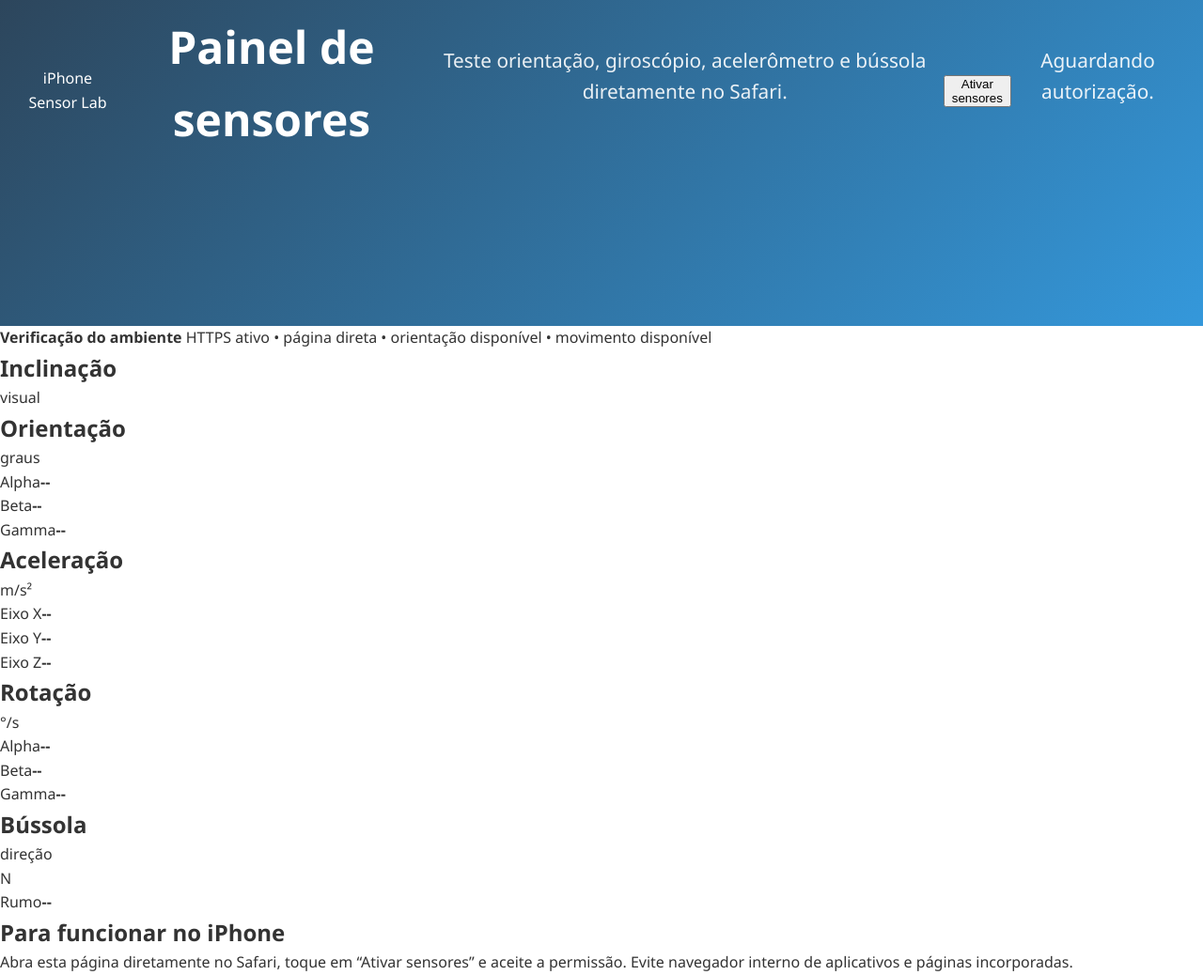
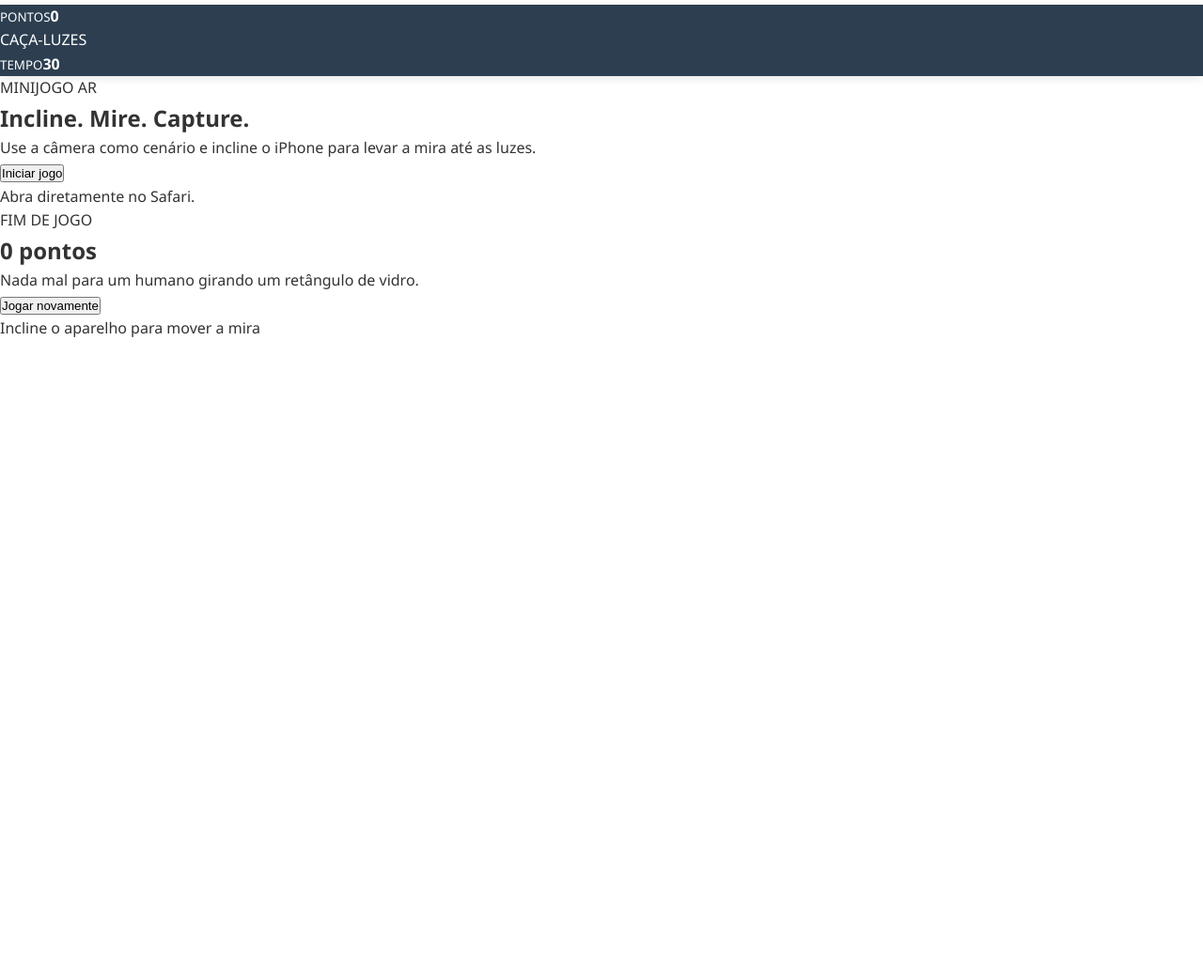
Before and after one commit to Arthur1440/teste-art92, a plain HTML site: page index.html in a window 1280 px wide. Shown: the part 153-1191 px from the top of the page at 94% size. After the commit the page ends 800 px from the top, so only its background shows below. Drawn offline with Linux system fonts and the light colour scheme.

Commit message:
Transforma painel de sensores em jogo com câmera

```diff
--- a/index.html
+++ b/index.html
@@ -1,76 +1,40 @@
-<!DOCTYPE html>
+<!doctype html>
 <html lang="pt-BR">
 <head>
-  <meta charset="UTF-8">
-  <meta name="viewport" content="width=device-width, initial-scale=1, viewport-fit=cover">
-  <meta name="theme-color" content="#0b1020">
-  <title>Painel de Sensores do iPhone</title>
+  <meta charset="utf-8">
+  <meta name="viewport" content="width=device-width,initial-scale=1,viewport-fit=cover,user-scalable=no">
+  <meta name="theme-color" content="#10120f">
+  <title>Caça-Luzes AR</title>
   <link rel="stylesheet" href="styles.css">
 </head>
 <body>
-  <main class="app">
-    <section class="hero">
-      <span class="badge">iPhone Sensor Lab</span>
-      <h1>Painel de sensores</h1>
-      <p>Teste orientação, giroscópio, acelerômetro e bússola diretamente no Safari.</p>
-      <button id="startButton" class="primary">Ativar sensores</button>
-      <p id="status" class="status">Aguardando autorização.</p>
+  <main class="game-shell">
+    <video id="camera" autoplay muted playsinline></video>
+    <canvas id="game"></canvas>
+
+    <header class="hud">
+      <div><small>PONTOS</small><strong id="score">0</strong></div>
+      <div class="title">CAÇA-LUZES</div>
+      <div><small>TEMPO</small><strong id="time">30</strong></div>
+    </header>
+
+    <section id="intro" class="panel">
+      <span class="eyebrow">MINIJOGO AR</span>
+      <h1>Incline. Mire. Capture.</h1>
+      <p>Use a câmera como cenário e incline o iPhone para levar a mira até as luzes.</p>
+      <button id="startButton">Iniciar jogo</button>
+      <p id="status" class="status">Abra diretamente no Safari.</p>
     </section>
 
-    <section class="notice" id="environmentNotice">
-      <strong>Verificação do ambiente</strong>
-      <span id="environmentText">Analisando...</span>
+    <section id="gameOver" class="panel hidden">
+      <span class="eyebrow">FIM DE JOGO</span>
+      <h2><span id="finalScore">0</span> pontos</h2>
+      <p id="resultText">Nada mal para um humano girando um retângulo de vidro.</p>
+      <button id="restartButton">Jogar novamente</button>
     </section>
 
-    <section class="grid">
-      <article class="card visual-card">
-        <div class="card-head">
-          <h2>Inclinação</h2>
-          <span>visual</span>
-        </div>
-        <div class="stage">
-          <div id="phone" class="phone">
-            <div class="notch"></div>
-            <div class="screen-dot"></div>
-          </div>
-        </div>
-      </article>
-
-      <article class="card">
-        <div class="card-head"><h2>Orientação</h2><span>graus</span></div>
-        <div class="metric"><span>Alpha</span><strong id="alpha">--</strong></div>
-        <div class="metric"><span>Beta</span><strong id="beta">--</strong></div>
-        <div class="metric"><span>Gamma</span><strong id="gamma">--</strong></div>
-      </article>
-
-      <article class="card">
-        <div class="card-head"><h2>Aceleração</h2><span>m/s²</span></div>
-        <div class="metric"><span>Eixo X</span><strong id="accX">--</strong></div>
-        <div class="metric"><span>Eixo Y</span><strong id="accY">--</strong></div>
-        <div class="metric"><span>Eixo Z</span><strong id="accZ">--</strong></div>
-      </article>
-
-      <article class="card">
-        <div class="card-head"><h2>Rotação</h2><span>°/s</span></div>
-        <div class="metric"><span>Alpha</span><strong id="rotAlpha">--</strong></div>
-        <div class="metric"><span>Beta</span><strong id="rotBeta">--</strong></div>
-        <div class="metric"><span>Gamma</span><strong id="rotGamma">--</strong></div>
-      </article>
-
-      <article class="card compass-card">
-        <div class="card-head"><h2>Bússola</h2><span>direção</span></div>
-        <div class="compass">
-          <span class="north">N</span>
-          <div id="needle" class="needle"></div>
-        </div>
-        <div class="metric center"><span>Rumo</span><strong id="heading">--</strong></div>
-      </article>
-    </section>
-
-    <section class="tips">
-      <h2>Para funcionar no iPhone</h2>
-      <p>Abra esta página diretamente no Safari, toque em “Ativar sensores” e aceite a permissão. Evite navegador interno de aplicativos e páginas incorporadas.</p>
-    </section>
+    <div class="crosshair" id="crosshair" aria-hidden="true"><i></i></div>
+    <div class="hint" id="hint">Incline o aparelho para mover a mira</div>
   </main>
   <script src="script.js"></script>
 </body>
```
